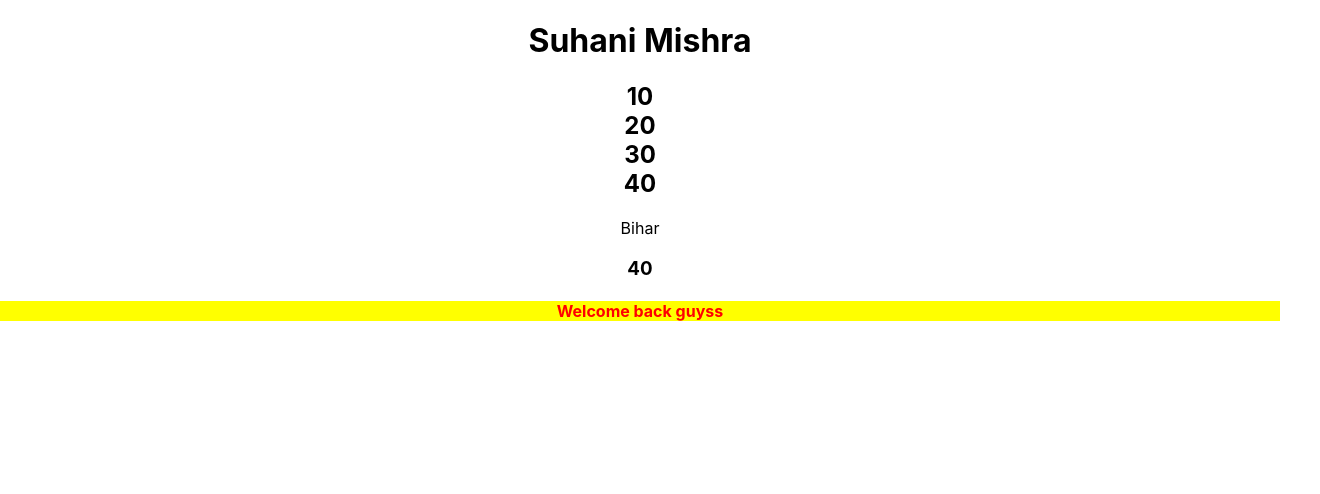
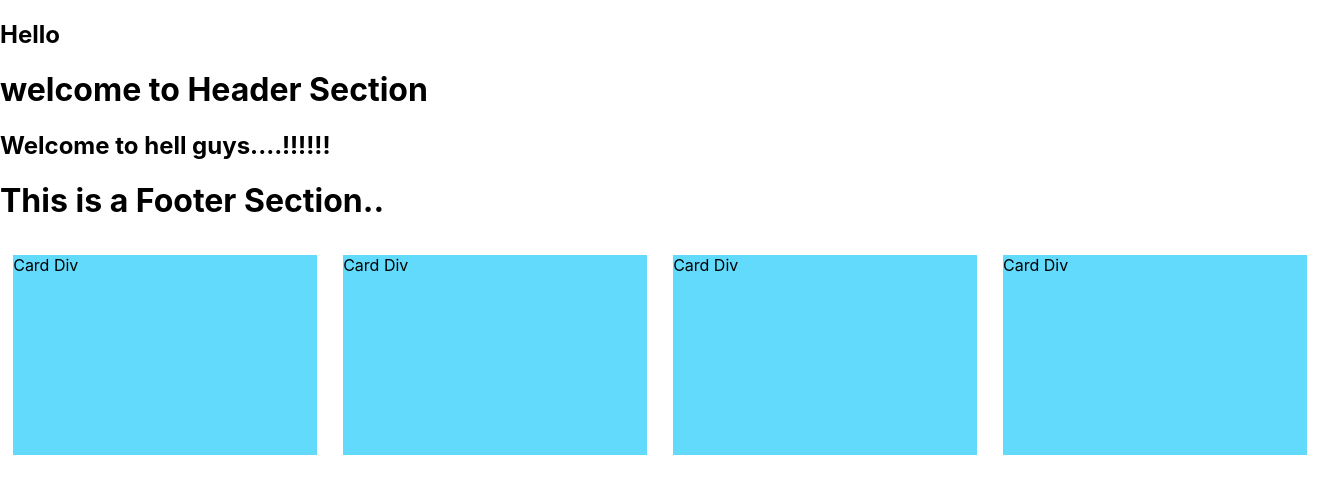
Before and after one commit to Suhani190803/React-firstweb, a React (Create React App) app: page / in a window 1280 px wide. Shown: the top 494 px of the page, 1320 px wide, since content can reach past the window. Built offline with nearby package versions, Linux system fonts and the light colour scheme.

Commit message:
Import & Export Component

```diff
--- a/src/App.css
+++ b/src/App.css
@@ -1,6 +1,6 @@
-.App {
-  text-align: center;
-}
+/* .App {
+  /* text-align: center; */
+/* /* }  */
 
 .App-logo {
   height: 40vmin;
@@ -36,3 +36,17 @@
     transform: rotate(360deg);
   }
 }
+
+.row{
+  width: 1320px;
+  margin: auto;
+  flex-wrap: wrap;
+  display: flex;
+}
+
+.cardItems{
+  flex-basis: 23%;
+  background-color: #61dafb;
+  margin : 1%;
+  height: 200px;
+}
--- a/src/App.js
+++ b/src/App.js
@@ -1,30 +1,31 @@
 import logo from './logo.svg';
 import './App.css';
+import Header from './Header';
+import Footer from './Footer';
 
 function App() {
-  const name = "Suhani Mishra";
-  let l =[10,20,30,40];
-  let obj={
-    name : "sanya",
-    age : 34 ,
-    city : "Bihar",
-  }
-  const status = true;
+
   return (
     <div className="App">
-      <h1>{name}</h1>
-      <h2>{l.map((v)=>{
-        return(
-          <div>{v}</div>
-        )
-      })}</h2>
+        <h2>Hello</h2>
+         <Header/>
+         <Footer/>
+         <div className='row'>
+          <Card/>
+          <Card/>
+          <Card/>
+          <Card/>
+         </div>
 
-      <div>{obj.city}</div>
-      <h3>{10+30}</h3>
-      {(status) ? <h4 style ={{color : "red",  backgroundColor :"yellow"}}>Welcome back guyss</h4> : <h4>Not welcoming guyss</h4>}
-
-    </div>
+      </div>
   );
 }
 
 export default App;
+
+
+function Card(){
+  return(
+    <div className='cardItems'>Card Div</div>
+  )
+}
--- /dev/null
+++ b/src/Footer.jsx
@@ -0,0 +1,8 @@
+function Footer(){
+    return(
+        <div>
+            <h1>This is a Footer Section..</h1>
+        </div>
+    )
+}
+export default Footer ;
--- /dev/null
+++ b/src/Header.jsx
@@ -0,0 +1,10 @@
+function Header(){
+    return(
+        <div>
+            <h1>welcome to Header Section</h1>
+            <h2>Welcome to hell guys....!!!!!!</h2>
+        </div>
+    )
+}
+
+export default Header;
```
